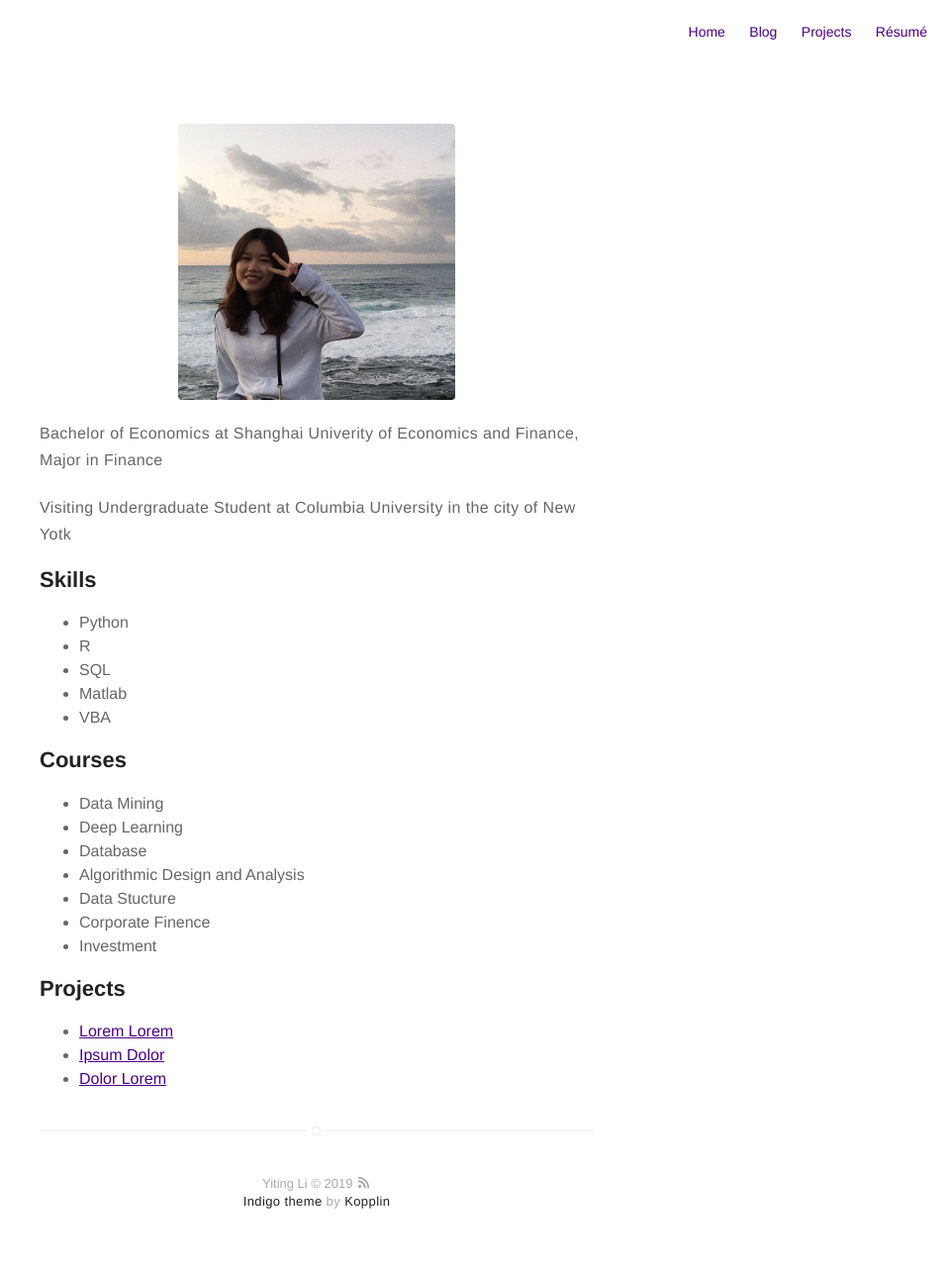
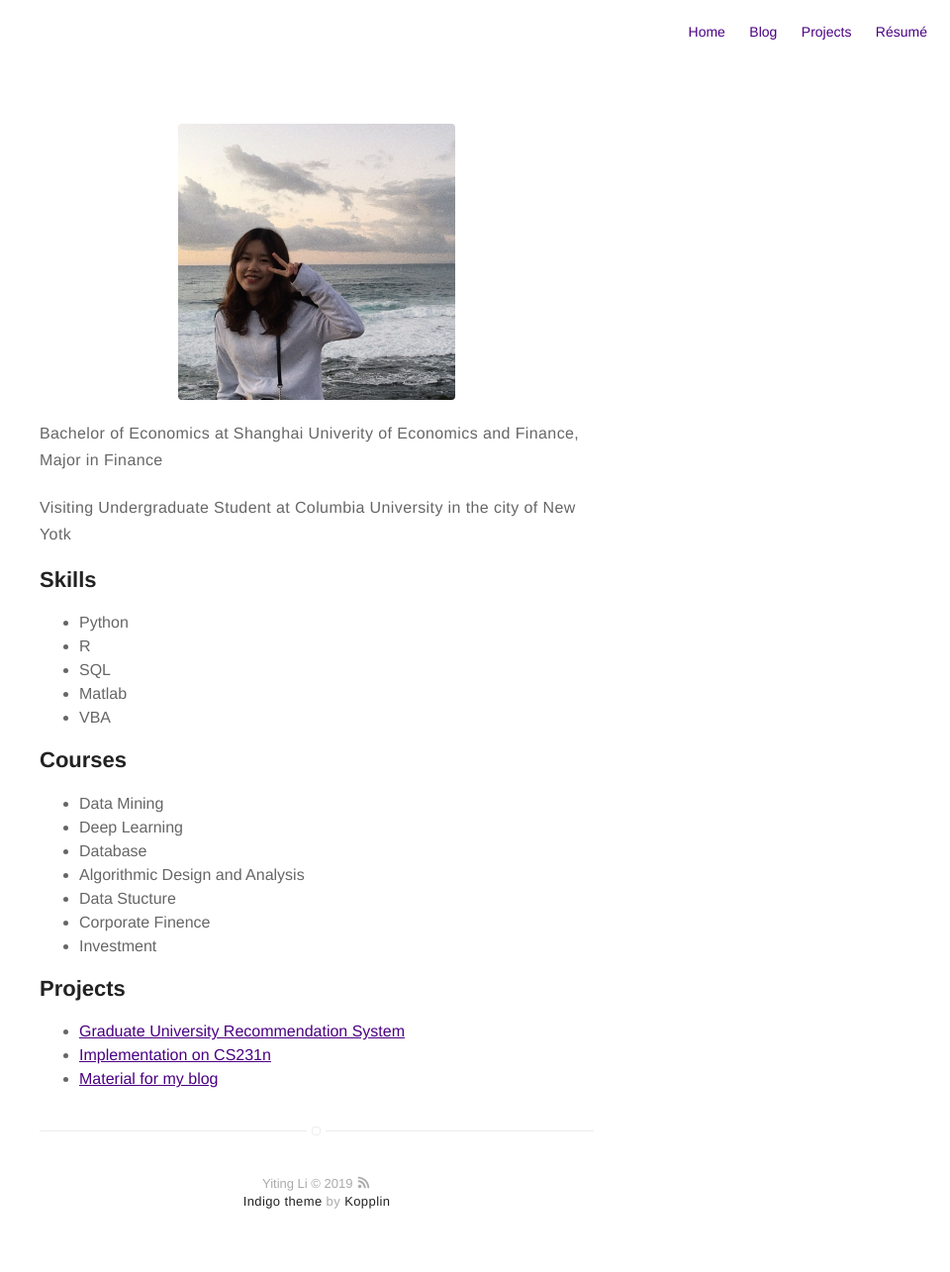
Before and after one commit to Hazel-Li/hazel-li.github.io, a Jekyll site: the page built from about.md, in a window 1280 px wide. Shown: the whole page at 99% size, without its empty margins (320-1280 px from the left). Built offline with Jekyll 4.4.1, drawn with Linux system fonts in a browser that asks for light colours.

Commit message:
Update about.md

```diff
--- a/about.md
+++ b/about.md
@@ -33,7 +33,7 @@ layout: page
 <h2>Projects</h2>
 
 <ul>
-	<li><a href="https://github.com/">Lorem Lorem</a></li>
-	<li><a href="https://github.com/">Ipsum Dolor</a></li>
-	<li><a href="https://github.com/">Dolor Lorem</a></li>
+	<li><a href="https://github.com/Hazel-Li/Graduate-School-Recommendation-System">Graduate University Recommendation System</a></li>
+	<li><a href="https://github.com/Hazel-Li/implementation-on-CS231n">Implementation on CS231n</a></li>
+	<li><a href="https://github.com/Hazel-Li/self-teaching-material">Material for my blog</a></li>
 </ul>
```
